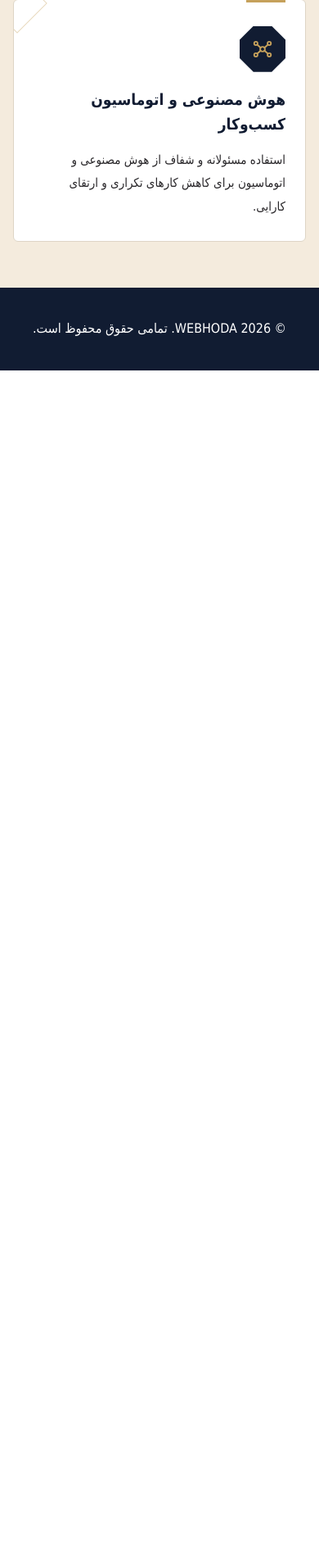
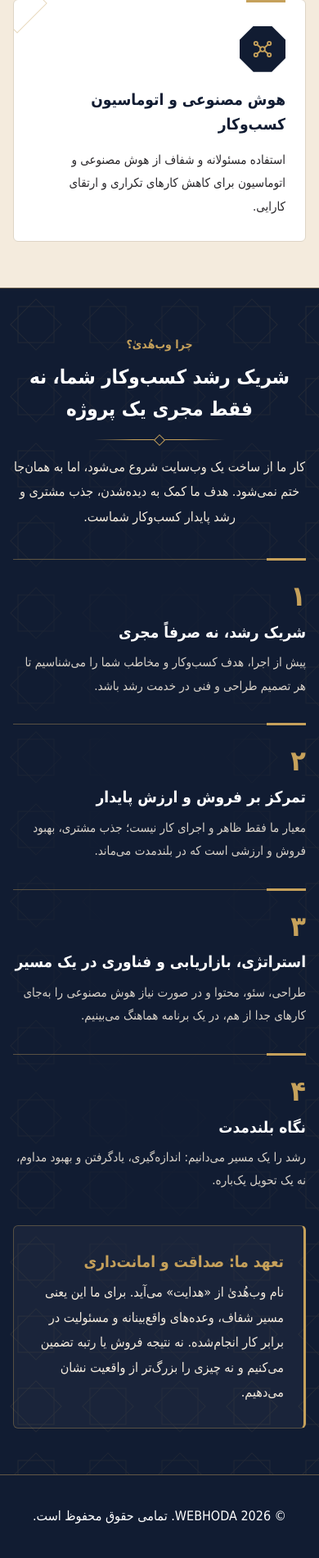
Before and after one commit to Parviz-Parastar/webhoda-agency-theme, a WordPress theme: template front-page.php in a window 390 px wide. Shown: the part 2411-4312 px from the top of the page at 82% size. Before the commit the page ends 2863 px from the top, so only its background shows below. Run offline with PHP 8.4 and a stand-in for WordPress, Linux system fonts and the light colour scheme; the site name, menu and one post (Sample post) are stand-ins, and other content is empty.

Commit message:
Add Why WEBHODA homepage section
Add the Why WEBHODA section to the homepage with four core brand pillars and a commitment statement.

Update front-page.php to include the new section after Services.
Add responsive styling, RTL support, and subtle Iranian-inspired geometric decoration.
Preserve existing Hero, Services, accessibility, and reduced-motion styles.

```diff
--- a/assets/css/home.css
+++ b/assets/css/home.css
@@ -501,3 +501,244 @@
     }
 
 }
+
+
+/* ========================================
+   WEBHODA — HOMEPAGE WHY WEBHODA
+======================================== */
+
+/*
+ * Section 5 of the homepage. Navy surface to alternate with the ivory
+ * Services section. The section is non-interactive: no hover, focus or
+ * transition rules are needed, so it has no reduced-motion exceptions.
+ */
+.why-section {
+    position: relative;
+    isolation: isolate;
+    overflow: hidden;
+
+    padding: clamp(56px, 8vw, 104px) 0;
+
+    background-color: var(--color-navy);
+    color: var(--color-ivory);
+
+    border-top: 1px solid rgba(198, 161, 91, 0.45);
+    border-bottom: 1px solid rgba(198, 161, 91, 0.45);
+}
+
+/* Decorative pattern: strongest at the edges so it never sits behind text */
+
+.why-pattern {
+    position: absolute;
+    inset: 0;
+    z-index: -1;
+
+    width: 100%;
+    height: 100%;
+
+    color: var(--color-gold);
+    opacity: 0.1;
+
+    pointer-events: none;
+
+    -webkit-mask-image: radial-gradient(ellipse at center, transparent 20%, #000 90%);
+    mask-image: radial-gradient(ellipse at center, transparent 20%, #000 90%);
+}
+
+/* Section Header */
+
+.why-header {
+    max-width: 720px;
+    margin: 0 auto clamp(36px, 5vw, 56px);
+
+    text-align: center;
+}
+
+.why-eyebrow {
+    margin: 0 0 8px;
+
+    color: var(--color-gold);
+
+    font-size: 14px;
+    font-weight: 700;
+    letter-spacing: 0;
+}
+
+.why-title {
+    margin: 0;
+
+    color: var(--color-white);
+
+    font-size: clamp(24px, 3vw, 34px);
+    font-weight: 800;
+    line-height: 1.6;
+}
+
+/* Ornamental divider: two lines around a rotated square */
+
+.why-divider {
+    position: relative;
+
+    display: block;
+
+    width: 160px;
+    height: 1px;
+
+    margin: 18px auto;
+
+    background: linear-gradient(
+        90deg,
+        transparent,
+        var(--color-gold) 30%,
+        var(--color-gold) 70%,
+        transparent
+    );
+}
+
+.why-divider::before {
+    content: "";
+
+    position: absolute;
+    top: 50%;
+    left: 50%;
+
+    width: 10px;
+    height: 10px;
+
+    background-color: var(--color-navy);
+    border: 1px solid var(--color-gold);
+
+    transform: translate(-50%, -50%) rotate(45deg);
+}
+
+.why-intro {
+    margin: 0;
+
+    color: var(--color-ivory);
+
+    font-size: clamp(16px, 1.5vw, 18px);
+    line-height: 1.9;
+}
+
+/* Pillars: open columns separated by a gold hairline, not cards */
+
+.why-pillars {
+    display: grid;
+    grid-template-columns: 1fr;
+    gap: 32px 40px;
+
+    margin: 0;
+    padding: 0;
+
+    list-style: none;
+}
+
+.why-pillar {
+    position: relative;
+
+    margin: 0;
+    padding-top: 24px;
+
+    border-top: 1px solid rgba(198, 161, 91, 0.4);
+}
+
+/* Gold accent segment at the start (right in RTL) */
+
+.why-pillar::before {
+    content: "";
+
+    position: absolute;
+    top: -2px;
+    inset-inline-start: 0;
+
+    width: 48px;
+    height: 3px;
+
+    background-color: var(--color-gold);
+}
+
+.why-pillar-number {
+    display: block;
+
+    margin-bottom: 8px;
+
+    color: var(--color-gold);
+
+    font-size: 34px;
+    font-weight: 700;
+    line-height: 1.2;
+}
+
+.why-pillar-title {
+    margin: 0 0 8px;
+
+    color: var(--color-white);
+
+    font-size: 19px;
+    font-weight: 800;
+    line-height: 1.6;
+}
+
+.why-pillar-text {
+    margin: 0;
+
+    color: rgba(244, 235, 221, 0.88);
+
+    font-size: 15px;
+    line-height: 1.9;
+}
+
+/* Pledge band */
+
+.why-pledge {
+    max-width: 820px;
+    margin: clamp(40px, 6vw, 64px) auto 0;
+    padding: 28px 24px;
+
+    background-color: rgba(255, 255, 255, 0.04);
+    border: 1px solid rgba(198, 161, 91, 0.35);
+    border-inline-start: 3px solid var(--color-gold);
+    border-radius: 6px;
+}
+
+.why-pledge-title {
+    margin: 0 0 8px;
+
+    color: var(--color-gold);
+
+    font-size: 19px;
+    font-weight: 800;
+    line-height: 1.6;
+}
+
+.why-pledge-text {
+    margin: 0;
+
+    color: var(--color-ivory);
+
+    font-size: 16px;
+    line-height: 1.9;
+}
+
+/* Why WEBHODA Responsive */
+
+@media (min-width: 640px) {
+
+    .why-pillars {
+        grid-template-columns: repeat(2, 1fr);
+    }
+
+    .why-pledge {
+        padding: 32px 36px;
+    }
+
+}
+
+@media (min-width: 1100px) {
+
+    .why-pillars {
+        grid-template-columns: repeat(4, 1fr);
+        gap: 32px;
+    }
+
+}
--- a/front-page.php
+++ b/front-page.php
@@ -12,6 +12,8 @@ get_header();
 
     <?php get_template_part('template-parts/home/services'); ?>
 
+    <?php get_template_part('template-parts/home/why-webhoda'); ?>
+
 </main>
 
 <?php
--- a/template-parts/home/services.php
+++ b/template-parts/home/services.php
@@ -84,7 +84,7 @@ $services = array(
 
         </header>
 
-        <ul class="services-grid">
+        <ul class="services-grid" role="list">
 
             <?php foreach ($services as $service) : ?>
 
--- /dev/null
+++ b/template-parts/home/why-webhoda.php
@@ -0,0 +1,119 @@
+<?php
+/**
+ * WEBHODA Why WEBHODA Section
+ *
+ * Section 5 of the six-section homepage structure (V-006).
+ *
+ * Content status: PROPOSED. All Persian copy below is a proposal and is not
+ * approved yet. The copy describes WEBHODA's approach and values only: it
+ * contains no statistics, client names, testimonials, guarantees or claims
+ * about the readiness of any specific service.
+ *
+ * The section is intentionally non-interactive (no links, no JavaScript).
+ */
+
+$pillars = array(
+    array(
+        'number' => '۱',
+        'title'  => __('شریک رشد، نه صرفاً مجری', 'agency-theme'),
+        'text'   => __('پیش از اجرا، هدف کسب‌وکار و مخاطب شما را می‌شناسیم تا هر تصمیم طراحی و فنی در خدمت رشد باشد.', 'agency-theme'),
+    ),
+    array(
+        'number' => '۲',
+        'title'  => __('تمرکز بر فروش و ارزش پایدار', 'agency-theme'),
+        'text'   => __('معیار ما فقط ظاهر و اجرای کار نیست؛ جذب مشتری، بهبود فروش و ارزشی است که در بلندمدت می‌ماند.', 'agency-theme'),
+    ),
+    array(
+        'number' => '۳',
+        'title'  => __('استراتژی، بازاریابی و فناوری در یک مسیر', 'agency-theme'),
+        'text'   => __('طراحی، سئو، محتوا و در صورت نیاز هوش مصنوعی را به‌جای کارهای جدا از هم، در یک برنامه هماهنگ می‌بینیم.', 'agency-theme'),
+    ),
+    array(
+        'number' => '۴',
+        'title'  => __('نگاه بلندمدت', 'agency-theme'),
+        'text'   => __('رشد را یک مسیر می‌دانیم: اندازه‌گیری، یادگرفتن و بهبود مداوم، نه یک تحویل یک‌باره.', 'agency-theme'),
+    ),
+);
+?>
+
+<section id="why-webhoda" class="why-section" aria-labelledby="why-title">
+
+    <!-- Decorative geometric pattern (interlaced squares, eight-pointed star) -->
+    <svg
+        class="why-pattern"
+        xmlns="http://www.w3.org/2000/svg"
+        width="100%"
+        height="100%"
+        aria-hidden="true"
+        focusable="false"
+    >
+        <defs>
+            <pattern id="why-pattern-tile" width="88" height="88" patternUnits="userSpaceOnUse">
+                <g fill="none" stroke="currentColor" stroke-width="1">
+                    <rect x="22" y="22" width="44" height="44"></rect>
+                    <rect x="22" y="22" width="44" height="44" transform="rotate(45 44 44)"></rect>
+                </g>
+            </pattern>
+        </defs>
+        <rect width="100%" height="100%" fill="url(#why-pattern-tile)"></rect>
+    </svg>
+
+    <div class="container">
+
+        <header class="why-header">
+
+            <p class="why-eyebrow">
+                <?php echo esc_html__('چرا وب‌هُدیٰ؟', 'agency-theme'); ?>
+            </p>
+
+            <h2 id="why-title" class="why-title">
+                <?php echo esc_html__('شریک رشد کسب‌وکار شما، نه فقط مجری یک پروژه', 'agency-theme'); ?>
+            </h2>
+
+            <span class="why-divider" aria-hidden="true"></span>
+
+            <p class="why-intro">
+                <?php echo esc_html__('کار ما از ساخت یک وب‌سایت شروع می‌شود، اما به همان‌جا ختم نمی‌شود. هدف ما کمک به دیده‌شدن، جذب مشتری و رشد پایدار کسب‌وکار شماست.', 'agency-theme'); ?>
+            </p>
+
+        </header>
+
+        <ul class="why-pillars" role="list">
+
+            <?php foreach ($pillars as $pillar) : ?>
+
+                <li class="why-pillar">
+
+                    <span class="why-pillar-number" aria-hidden="true">
+                        <?php echo esc_html($pillar['number']); ?>
+                    </span>
+
+                    <h3 class="why-pillar-title">
+                        <?php echo esc_html($pillar['title']); ?>
+                    </h3>
+
+                    <p class="why-pillar-text">
+                        <?php echo esc_html($pillar['text']); ?>
+                    </p>
+
+                </li>
+
+            <?php endforeach; ?>
+
+        </ul>
+
+        <div class="why-pledge">
+
+            <h3 class="why-pledge-title">
+                <?php echo esc_html__('تعهد ما: صداقت و امانت‌داری', 'agency-theme'); ?>
+            </h3>
+
+            <p class="why-pledge-text">
+                <?php echo esc_html__('نام وب‌هُدیٰ از «هدایت» می‌آید. برای ما این یعنی مسیر شفاف، وعده‌های واقع‌بینانه و مسئولیت در برابر کار انجام‌شده. نه نتیجه فروش یا رتبه تضمین می‌کنیم و نه چیزی را بزرگ‌تر از واقعیت نشان می‌دهیم.', 'agency-theme'); ?>
+            </p>
+
+        </div>
+
+    </div>
+
+</section>
```
